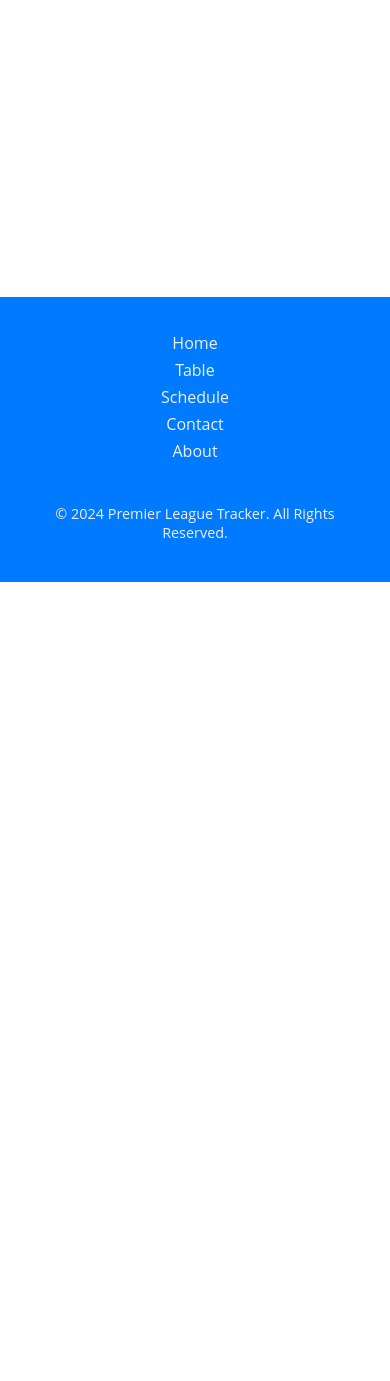
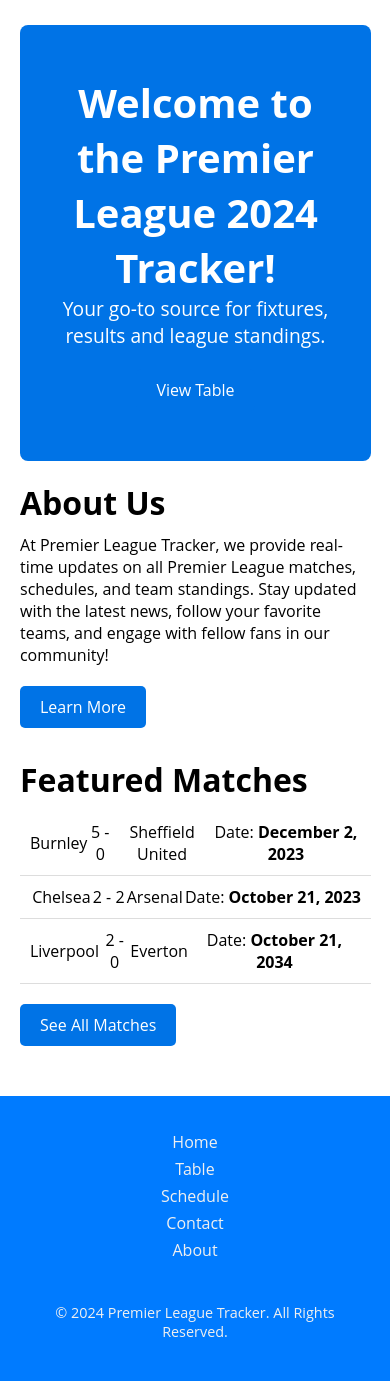
Before and after one commit to elliot-9712/footballTracker, a Node project: template views/home.handlebars in a window 390 px wide. Shown: the part 262-1643 px from the top of the page. Before the commit the page ends 844 px from the top, so only its background shows below. Run offline with Node 20 templates, Linux system fonts and the light colour scheme; the template is opened without the code that fills it, so the values that code supplies are empty; some libraries are stand-ins or nearby versions.

Commit message:
contact, responsive

```diff
--- a/public/css/style.css
+++ b/public/css/style.css
@@ -19,6 +19,63 @@ html, body {
     padding: 10px;
     position: relative;
     flex-wrap: wrap; /* Allows wrapping on smaller screens */
+}
+
+/* Home */
+
+.home-container {
+    padding: 20px;
+    width: 90%;
+    margin: 0 auto;
+}
+
+.hero {
+    text-align: center;
+    background-color: #0073e6;
+    color: white;
+    padding: 50px 20px;
+    border-radius: 8px;
+    margin-bottom: 20px;
+}
+
+.hero h1 {
+    font-size: 2.5em;
+}
+
+.hero p {
+    font-size: 1.2em;
+}
+
+.btn {
+    display: inline-block;
+    padding: 10px 20px;
+    margin-top: 20px;
+    background-color: #0073e6;
+    color: #fff;
+    text-decoration: none;
+    border-radius: 5px;
+}
+
+.introduction, .featured-matches, .recent-news {
+    margin-bottom: 30px;
+}
+
+.featured-matches li {
+list-style-type: none;
+}
+
+h2 {
+    font-size: 2em;
+    margin-bottom: 10px;
+}
+
+.match-info {
+    display: flex;
+    justify-content: center; /* Centers items horizontally */
+    align-items: center;    /* Centers items vertically */
+    text-align: center;     /* Centers text inside child elements */
+    padding: 10px;
+    border-bottom: 1px solid #ddd;
 }
 
 nav {
--- a/server.js
+++ b/server.js
@@ -195,6 +195,7 @@ app.use((req, res, next) => {
 
 // Define routes
 app.get('/', function (req, res) {
+
     const model={
         isLoggedIn: req.session.isLoggedIn,
         name: req.session.name,
--- a/views/home.handlebars
+++ b/views/home.handlebars
@@ -0,0 +1,44 @@
+<div class="home-container">
+    <!-- Hero Section -->
+    <section class="hero">
+        <h1>Welcome to the Premier League 2024 Tracker!</h1>
+        <p>Your go-to source for fixtures, results and league standings.</p>
+        <a href="/table" class="btn">View Table</a>
+    </section>
+
+    <!-- Introduction Section -->
+    <section class="introduction">
+        <h2>About Us</h2>
+        <p>
+            At Premier League Tracker, we provide real-time updates on all Premier League matches, schedules, and team standings.
+            Stay updated with the latest news, follow your favorite teams, and engage with fellow fans in our community!
+        </p>
+        <a href="/about" class="btn">Learn More</a>
+    </section>
+
+    <!-- Featured Matches Section -->
+    <section class="featured-matches">
+        <h2>Featured Matches</h2>
+        <ul>
+            <li>
+                <div class="match-info">
+                    <span class="team-name">Burnley</span> 5 - 0 <span class="team-name">Sheffield United</span>
+                    <p>Date: <strong>December 2, 2023</strong></p>
+                </div>
+            </li>
+            <li>
+                <div class="match-info">
+                    <span class="team-name">Chelsea</span> 2 - 2 <span class="team-name">Arsenal</span>
+                    <p>Date: <strong>October 21, 2023</strong></p>
+                </div>
+            </li>
+            <li>
+                <div class="match-info">
+                    <span class="team-name">Liverpool</span> 2 - 0 <span class="team-name">Everton</span>
+                    <p>Date: <strong>October 21, 2034</strong></p>
+                </div>
+            </li>
+        </ul>
+        <a href="/schedule" class="btn">See All Matches</a>
+    </section>
+</div>
--- a/views/layouts/main.handlebars
+++ b/views/layouts/main.handlebars
@@ -23,7 +23,7 @@
                 <li><a href="/users">Users</a></li>
             {{/if}}
             {{#if session.isLoggedIn}}
-                <li>Hi, <a href="/profile/{{session.name}}">{{session.name}}</a></li>
+                <li><a href="/profile/{{session.name}}">Profile</a></li>
             {{else}}
                 <li><a href="/login">Login</a></li>
             {{/if}}
--- a/views/table.handlebars
+++ b/views/table.handlebars
@@ -1,5 +1,5 @@
 <div class="table-container">
-    <h1>Teams</h1>
+    <h1>Table</h1>
     <div class="table-wrapper">
         <table>
             <thead>
```
Also changed, not shown: other parts of public/css/style.css (+29 -0 lines), views/contact.handlebars (+24 -0 lines), database.db, session-db.db.
